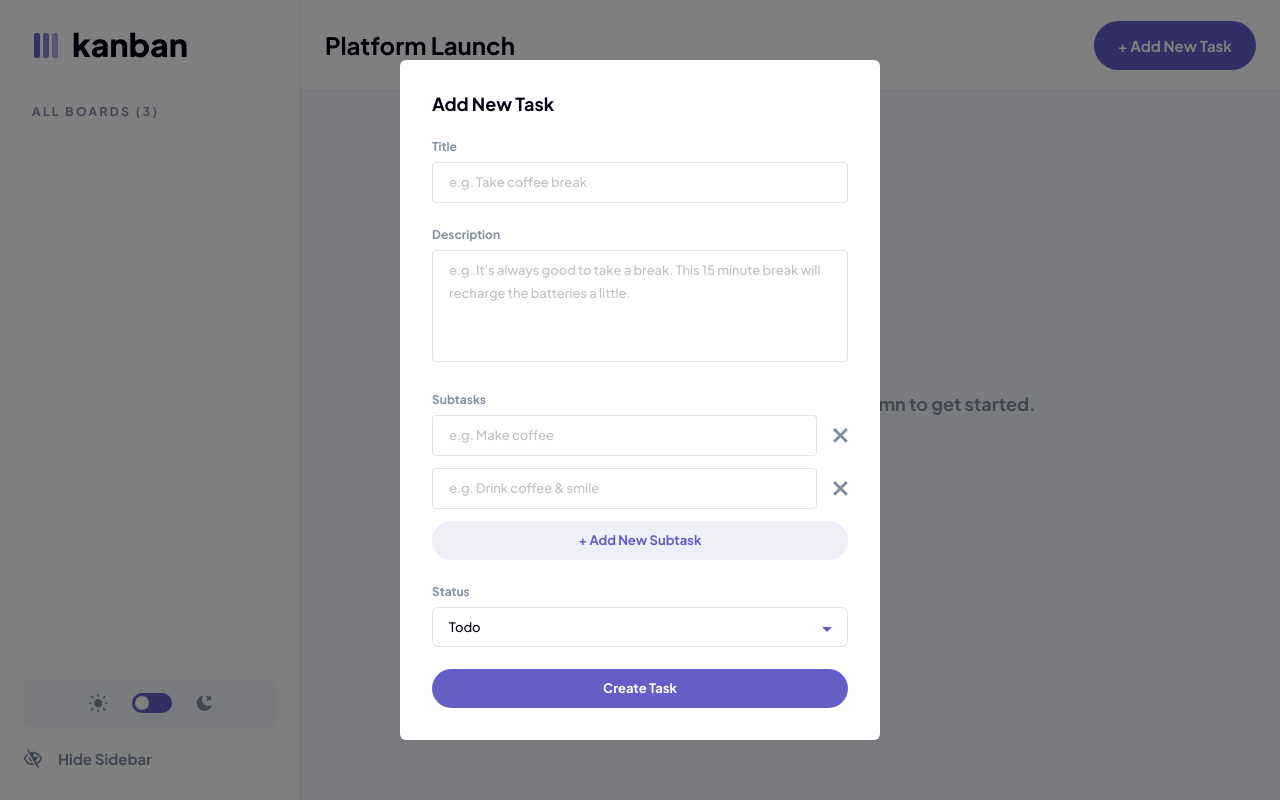
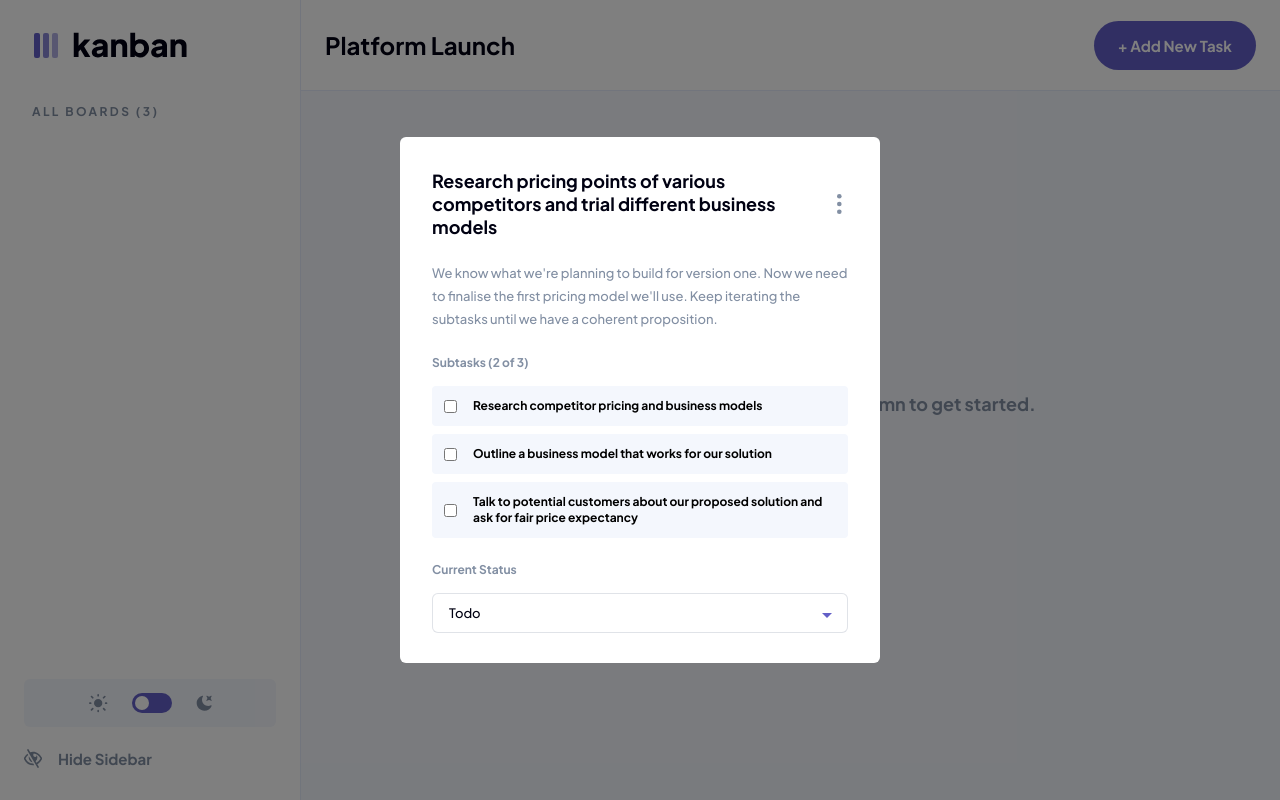
Before and after one commit to MrBradley815/kanban, a Nuxt app in the folder client/: page / in a window 1280 px wide. Built offline with nearby package versions, Linux system fonts and the light colour scheme.

Commit message:
Added view task modal

```diff
--- a/client/assets/css/main.css
+++ b/client/assets/css/main.css
@@ -34,16 +34,16 @@
     @apply text-xs leading-[15px] font-bold;
   }
 
-  input {
+  input[type="text"] {
     @apply text-[13px] leading-[23px] font-medium text-black-600 dark:text-white-400 py-2 px-4 w-full rounded border border-[rgba(130,143,163,25%)] transition;
   }
 
-  input:hover,
-  input:focus {
+  input[type="text"]:hover,
+  input[type="text"]:focus {
     @apply border-blue-400;
   }
 
-  input::placeholder {
+  input[type="text"]::placeholder {
     @apply text-[rgba(0,1,18,25%)] dark:text-[255,255,255,25%];
   }
 
--- /dev/null
+++ b/client/components/modals/ViewTask.vue
@@ -0,0 +1,55 @@
+<template>
+  <div>
+    <h2 class="flex justify-between items-center text-black-600 dark:text-white-400 mb-6">
+      <span class="max-w-[387px]">Research pricing points of various competitors and trial different business models</span>
+      <span class="px-[6px] cursor-pointer">
+        <img
+          src="~/assets/images/icon-vertical-ellipsis.svg"
+          alt="menu icon" />
+      </span>
+    </h2>
+    <p class="lg text-gray-500 mb-6">
+      We know what we're planning to build for version one. Now we need to finalise the first pricing model we'll use. Keep iterating the
+      subtasks until we have a coherent proposition.
+    </p>
+    <p class="md text-gray-500 mb-4">Subtasks (2 of 3)</p>
+    <ul class="mb-6">
+      <li class="mb-2">
+        <label class="flex gap-4 items-center bg-gray-300 text-xs font-bold p-3 rounded cursor-pointer">
+          <input type="checkbox" />
+          <span>Research competitor pricing and business models</span>
+        </label>
+      </li>
+      <li class="mb-2">
+        <label class="flex gap-4 items-center bg-gray-300 text-xs font-bold p-3 rounded cursor-pointer">
+          <input type="checkbox" />
+          <span>Outline a business model that works for our solution</span>
+        </label>
+      </li>
+      <li class="mb-2">
+        <label class="flex gap-4 items-center bg-gray-300 text-xs font-bold p-3 rounded cursor-pointer">
+          <input type="checkbox" />
+          <span>Talk to potential customers about our proposed solution and ask for fair price expectancy</span>
+        </label>
+      </li>
+    </ul>
+    <p class="md text-gray-500 mb-4">Current Status</p>
+    <SelectMenu
+      :options="options"
+      :defaultValue="defaultValue"
+      :tabindex="tabindex" />
+  </div>
+</template>
+
+<script setup>
+const options = ref(["Todo", "Doing", "Done"]);
+const defaultValue = ref("Todo");
+const tabindex = ref("0");
+</script>
+
+<style scoped>
+input:checked + span {
+  text-decoration: line-through;
+  opacity: 0.5;
+}
+</style>
--- a/client/pages/index.vue
+++ b/client/pages/index.vue
@@ -16,7 +16,7 @@
         alt="show icon" />
     </span>
     <Modal>
-      <NewTask />
+      <ViewTask />
     </Modal>
   </div>
 </template>
@@ -29,6 +29,7 @@ import EditBoard from "~/components/modals/EditBoard.vue";
 import NewBoard from "~/components/modals/NewBoard.vue";
 import EditTask from "~/components/modals/EditTask.vue";
 import NewTask from "~/components/modals/NewTask.vue";
+import ViewTask from "~/components/modals/ViewTask.vue";
 import { useNavbarStore } from "~/store/sidenav";
 
 const store = useNavbarStore();
```
